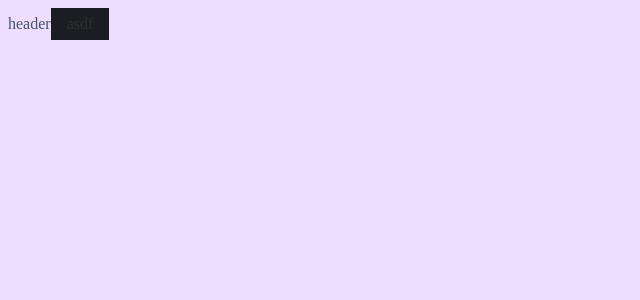
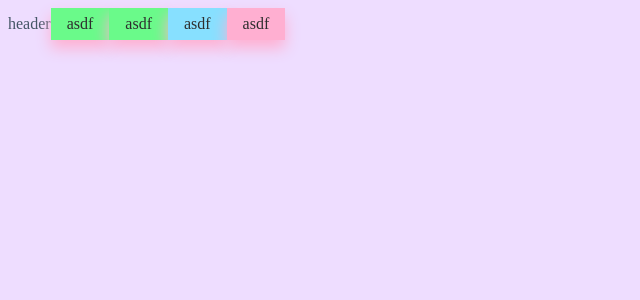
Before and after one commit to irwanphan/reactro, a React (Create React App) app: page /#/ in a window 1280 px wide. Shown: the top 300 px of the page, without its empty margins (0-640 px from the left). Built offline with nearby package versions, Linux system fonts and the light colour scheme.

Commit message:
button drop shadow using sass function, bugs, shaded from last color in list

```diff
--- a/src/containers/TheLayout.js
+++ b/src/containers/TheLayout.js
@@ -2,7 +2,10 @@ const TheLayout = () => {
     return (
         <header>
             header
+            <span className="button green">asdf</span>
             <span className="button ok">asdf</span>
+            <span className="button blue">asdf</span>
+            <span className="button pink">asdf</span>
         </header>
     )
 }
--- a/src/sass/_alchemy.sass
+++ b/src/sass/_alchemy.sass
@@ -45,16 +45,17 @@ $browsers: '', '-moz-', '-webkit-', '-ms-'
 		#{$browser}box-sizing: $type
 
 $box-shadow-default-position: 0px 8px 15px
-=color-opacity($color, $opacity: 0.18)
-	rgba($color, $opacity)
+@function coloropacity($color, $opacity: 0.18)
+	$coloropacity: rgba($color, $opacity)
+	@return $coloropacity
 
-=dropshadow($color, $position: $box-shadow-default-position)
+=dropshadow($color, $opacity, $position: $box-shadow-default-position)
 	@each $browser in $browsers
-		#{$browser}box-shadow: $position $color-opacity
+		#{$browser}box-shadow: $position coloropacity($color, $opacity)
 
 $button-height: 32px
 $button-side-padding: 16px
-$button-colors: ('green': $green, 'ok':$theme, 'blue': $blue, 'pink': $pink)
+$button-colors: ('green': $green, 'ok':$green, 'blue': $blue, 'pink': $pink)
 =createbutton ($name, $button-color, $button-text-color, $display: inline-block, $height: $button-height, $side-padding: $button-side-padding, $class-name: 'button')
 	.#{$class-name}
 		display: $display
@@ -62,7 +63,7 @@ $button-colors: ('green': $green, 'ok':$theme, 'blue': $blue, 'pink': $pink)
 		line-height: $button-height
 		padding: 0 $button-side-padding
 		cursor: pointer
-		// +dropshadow($button-color)
+		+dropshadow($button-color, 1)
 		&.#{$name}
 			background-color: $button-color
 			color: $button-text-color
```
Also changed, not shown: 1 other file (tests, documents, lock files or other folders).
